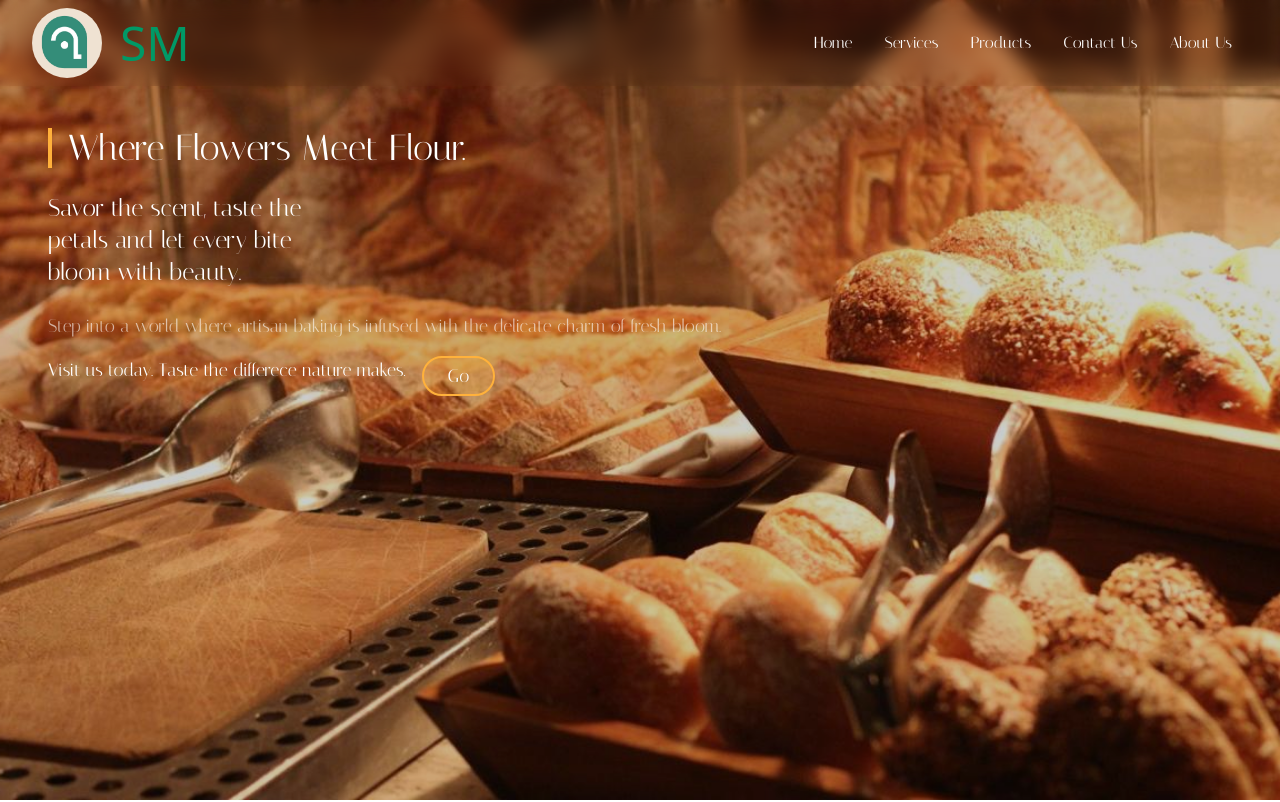
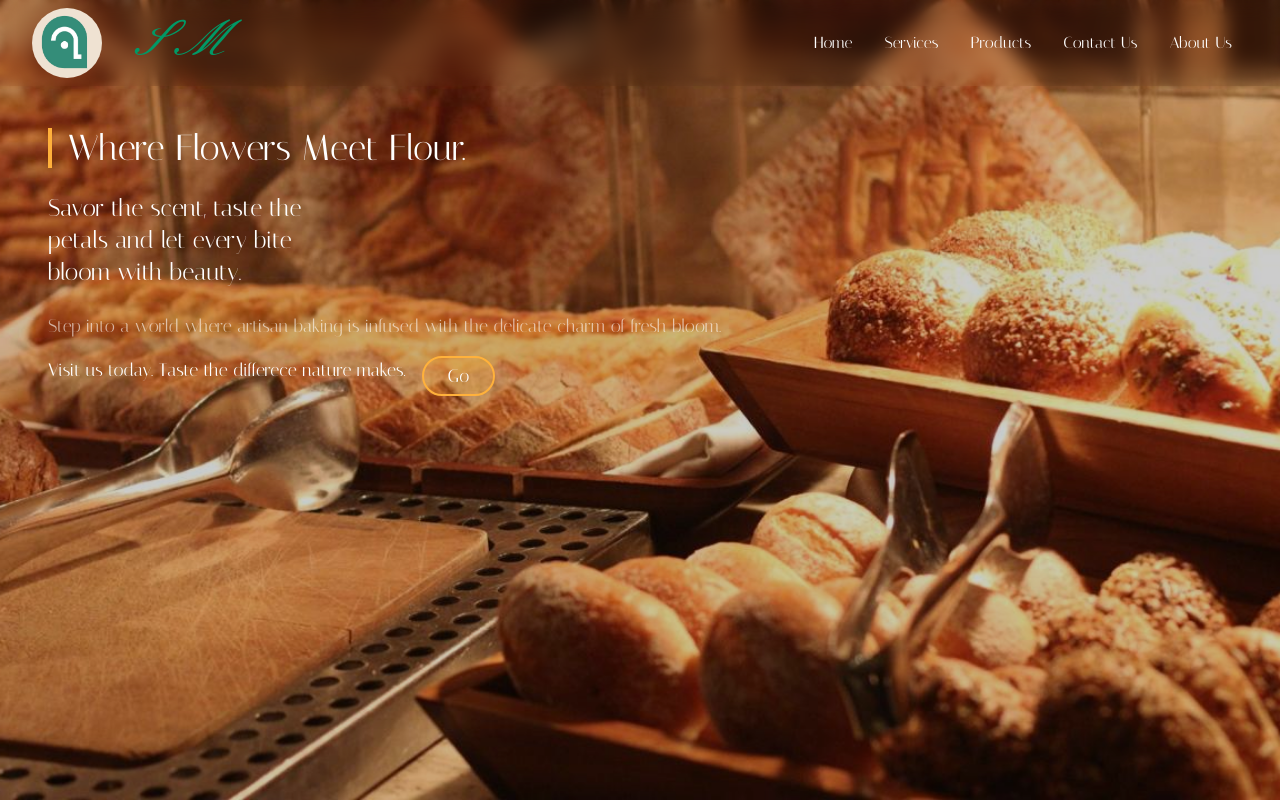
Before and after one commit to shoon-sandar/SM, a React (Vite) app: page / in a window 1280 px wide. Shown: the top 802 px of the page. Built offline with nearby package versions, Linux system fonts and the light colour scheme.

Commit message:
add font

```diff
--- a/src/index.css
+++ b/src/index.css
@@ -24,3 +24,6 @@
 .blurr{
   backdrop-filter: blur(10px);
 }
+.logofont{
+  font-family: logofont;
+}
```
